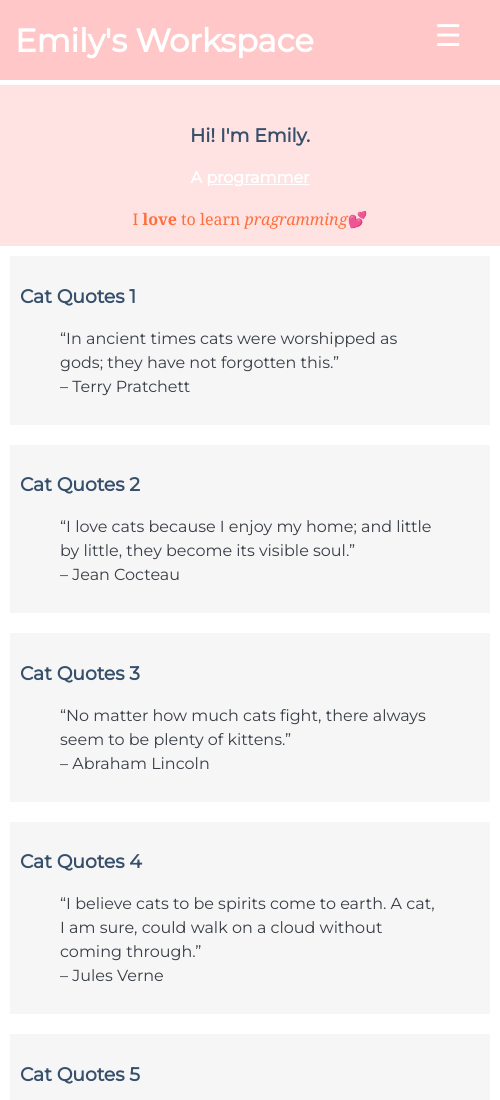
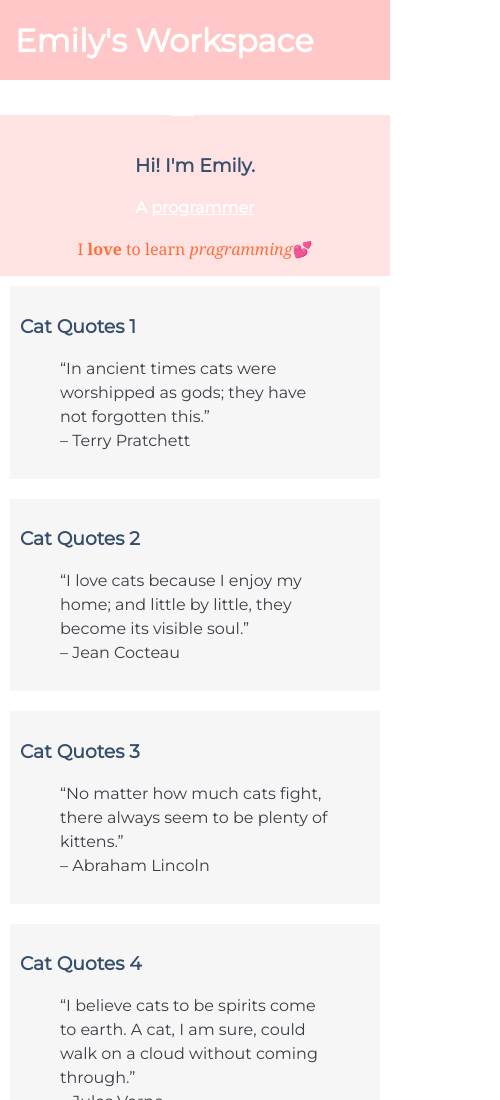
Before and after one commit to yeouvi29/Udacity-1st-project, a plain HTML site: page index.html in a window 390 px wide. Shown: the top 1100 px of the page, 500 px wide, since content can reach past the window. Drawn offline with Linux system fonts and the light colour scheme.

Commit message:
add max width layout for mobile viewport

```diff
--- a/css/styles.css
+++ b/css/styles.css
@@ -183,7 +183,7 @@ h2, h3 {
 
 /* media */
 
-@media(min-width: 700px) {
+@media(min-width: 400px) {
     #main {
         display: grid;
         grid-template-columns: repeat(4, 1fr);
@@ -194,3 +194,24 @@ h2, h3 {
         min-width: 200px;
     }
 }
+
+@media (max-width: 420px) {
+    .container {
+        grid-template-columns: 1fr;
+        grid-template-rows: auto;
+    }
+
+    #main {
+        width: 100%;
+        grid-template-columns: 1fr;
+        grid-template-rows: auto;
+    }
+
+    .top-container {
+        min-width: 100%;
+    }
+
+    .aside {
+        min-width: 100%;
+    }
+}
```
